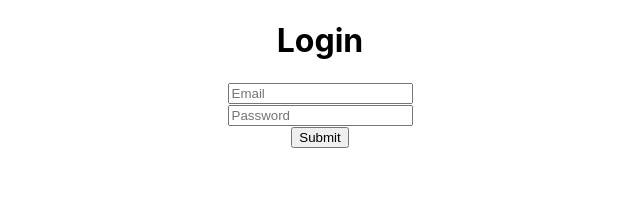
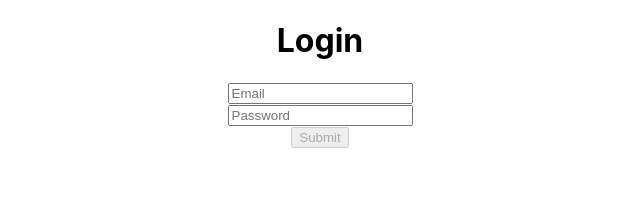
Before and after one commit to jonnycharles/login-register, a React (Create React App) app: page / in a window 1280 px wide. Shown: the top 217 px of the page, without its empty margins (320-960 px from the left). Built offline with nearby package versions, Linux system fonts and the light colour scheme.

Commit message:
Added basic validation

```diff
--- a/src/components/Login.js
+++ b/src/components/Login.js
@@ -13,7 +13,10 @@ class LoginPage extends Component {
       'banana': 'Rama',
       'email': '',
       'password': '',
-      'finished': false
+      'finished': false,
+      'emailAble': false,
+      'passwordAble': true,
+      'submitAble': false
     }
   }
 
@@ -23,7 +26,13 @@ class LoginPage extends Component {
   }
 
   setEmail = (event) => {
-    const newState = {...this.state, 'email': event.target.value};
+    const EMAIL_VALIDATION = /^\w+([\.-]?\w+)*@\w+([\.-]?\w+)*(\.\w{2,3})+$/;
+    const ableValue = EMAIL_VALIDATION.test(event.target.value) ? true : false;
+    const submitAble = ableValue ? true : false;
+    const newState = {...this.state,
+                      'email': event.target.value,
+                      'emailAble': ableValue,
+                      'submitAble': submitAble};
     this.setState(newState);
   }
 
@@ -31,6 +40,18 @@ class LoginPage extends Component {
     const newState = {...this.state, 'password': event.target.value};
     this.setState(newState);
   }
+
+  clearState = () => {
+    const newState = {...this.state,
+                      'email': '',
+                      'password': '',
+                      'finished': false,
+                      'emailAble': false,
+                      'submitAble': false};
+    this.setState(newState);
+  }
+
+
 
 
   render() {
@@ -44,12 +65,13 @@ class LoginPage extends Component {
             <br />
             <input placeholder="Password" type="password" onChange={this.setPassword} />
             <br />
-            <button type="submit" onClick={this.goToHomePage}>Submit</button>
+            <button type="submit" disabled={!this.state.submitAble} onClick={this.goToHomePage}>Submit</button>
           </form>
           }
           { finished &&
             <div>
                 You did it: {this.state.email} and {this.state.password}
+                <button onClick={this.clearState}>Clear State</button>
             </div>
           }
         </div>
```
